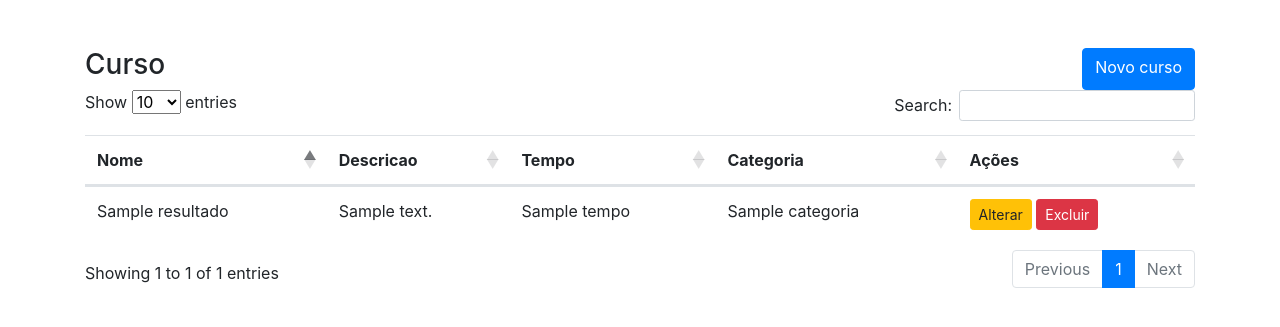
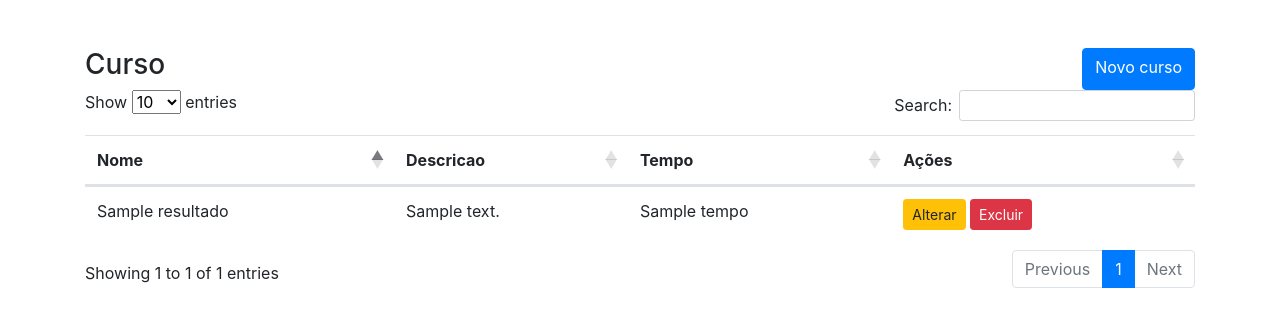
Before and after one commit to gracimn/MateriaPHP, a PHP site: template src/views/curso/curso.php in a window 1280 px wide. Shown: the top 327 px of the page. Run offline with PHP 8.4, Linux system fonts and the light colour scheme; the template is opened without the code that fills it: most values are stand-ins (such as "Sample title", 1, 10 or a date in 2020); some libraries are stand-ins or nearby versions.

Commit message:
Update curso.php

```diff
--- a/src/views/curso/curso.php
+++ b/src/views/curso/curso.php
@@ -74,7 +74,6 @@
                 <th>Nome</th>
                 <th>Descricao</th>
                 <th>Tempo</th>
-                <th>Categoria</th>
                 <th>Ações</th>
             </thead>
             <tbody>
@@ -83,7 +82,6 @@
                         <td><?= $c['nome'] ?></td>
                         <td><?= $c['descricao'] ?></td>
                         <td><?= $c['tempo'] ?></td>
-                        <td><?= $c['categoria'] ?></td>
                         <td>
                             <a href="/curso/alterar/id/<?= $c["id"] ?>" class="btn btn-sm btn-warning">Alterar</a>
                             <a href="/curso/excluir/id/<?= $c["id"] ?>" class="btn btn-sm btn-danger">Excluir</a>
```
